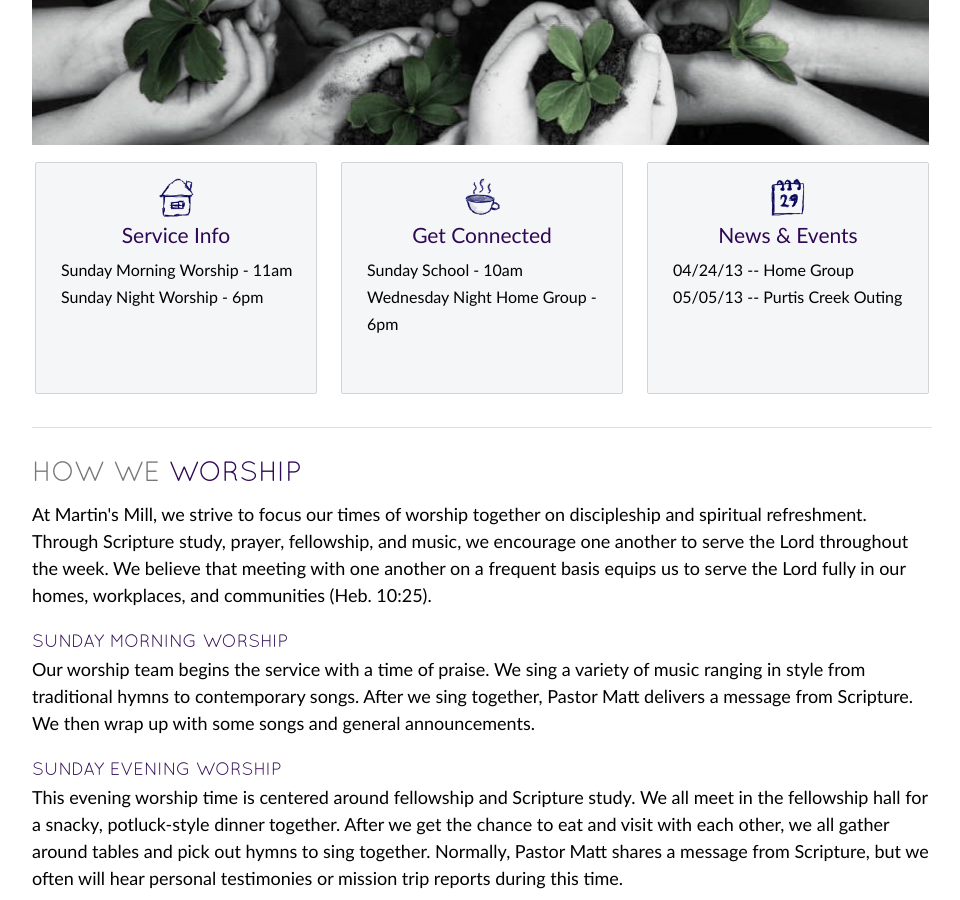
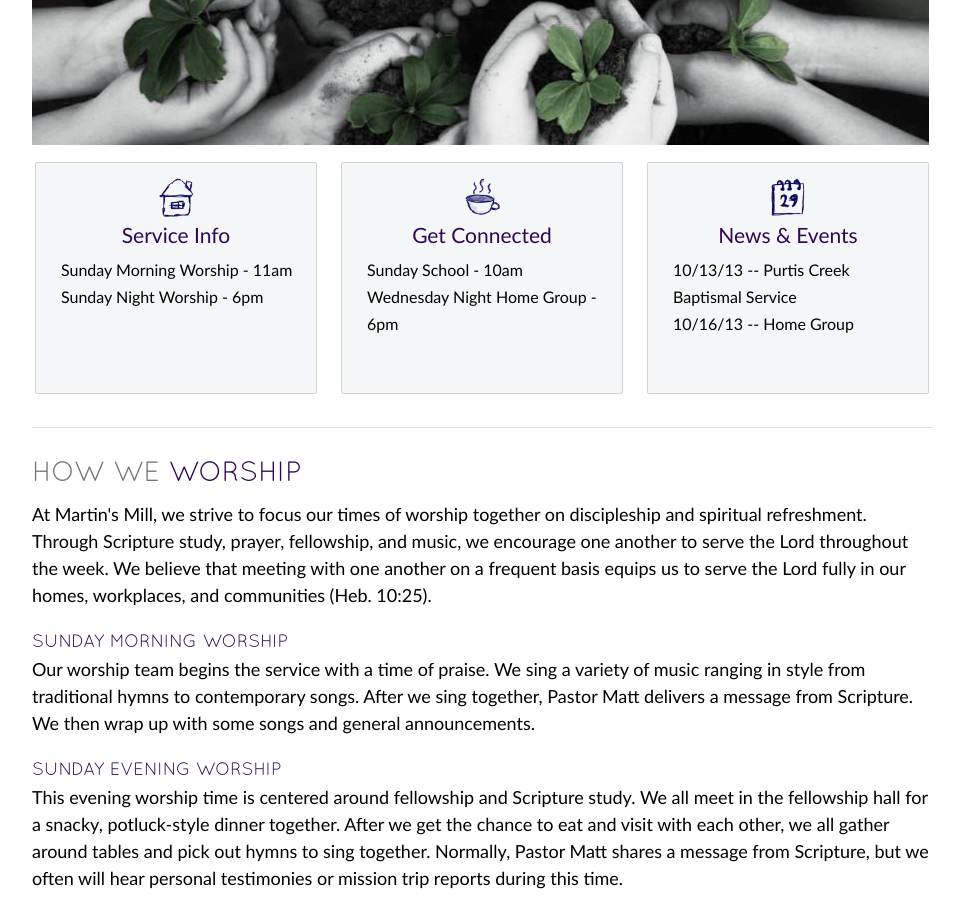
Before and after one commit to mmbc/website, a Jekyll site: the page built from index.html, in a window 1280 px wide and 900 px high, scrolled down 445 px. Shown: the whole window, without its empty margins (158-1118 px from the left). Built offline with Jekyll 4.4.1, drawn with Linux system fonts in a browser that asks for light colours.

Commit message:
Update home page event box

```diff
--- a/index.html
+++ b/index.html
@@ -38,8 +38,8 @@ name: home
                 </div>
                 <div style = "text-align: left; padding-left: 10px;">
 
-                        04/24/13 -- Home Group<br/>
-                        05/05/13 -- Purtis Creek Outing<br/>
+                        10/13/13 -- Purtis Creek Baptismal Service<br/>
+                        10/16/13 -- Home Group<br/>
 
                 </div>
                 <br/>
```
